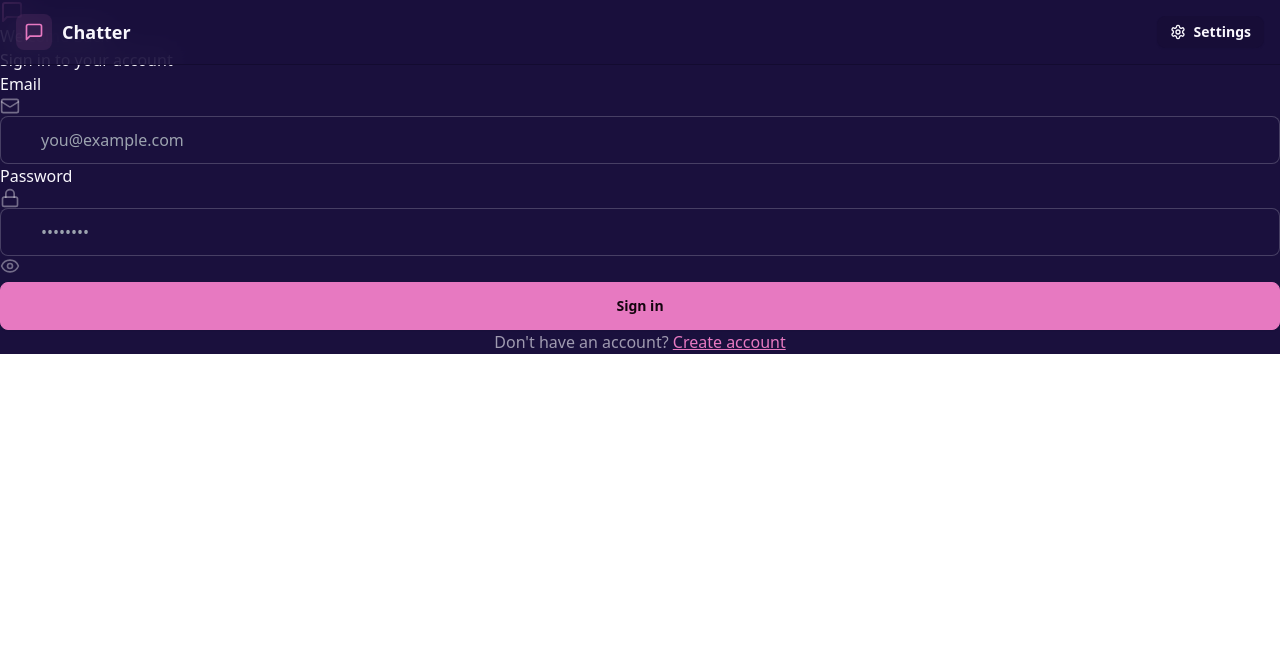
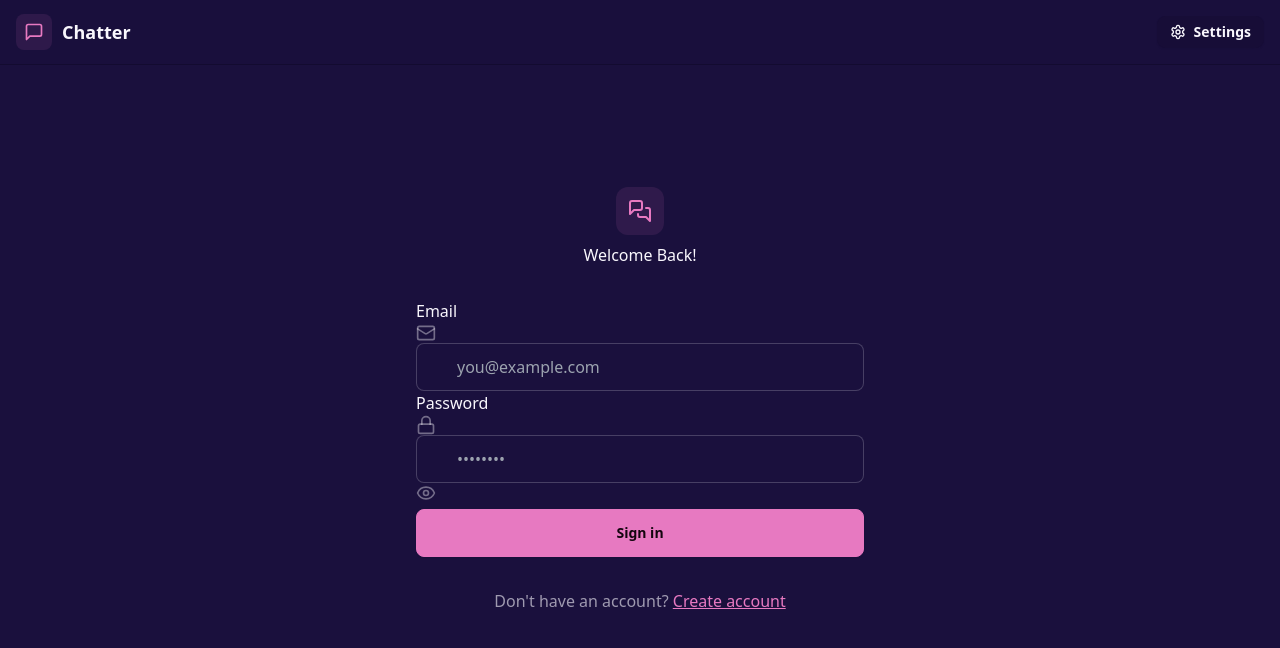
Before and after one commit to kundanpdl/Chatter-MERN, a React (Vite) app in the folder frontend/: page /login in a window 1280 px wide. Shown: the top 648 px of the page. Built offline with nearby package versions, Linux system fonts and the light colour scheme; no server answers.

Commit message:
login page UI updated

```diff
--- a/frontend/src/pages/LoginPage.jsx
+++ b/frontend/src/pages/LoginPage.jsx
@@ -1,6 +1,6 @@
 import { useState } from "react";
 import { authStore } from "../store/authStore";
-import { Eye, EyeOff, Loader2, Lock, Mail, MessageSquare } from "lucide-react";
+import { Eye, EyeOff, Loader2, Lock, Mail, MessagesSquare } from "lucide-react";
 import { Link } from "react-router-dom";
 
 const LoginPage = () => {
@@ -15,16 +15,18 @@ const LoginPage = () => {
     login(formData);
   };
   return (
-    <div>
-      <div>
-        <div>
-          <div>
-            <div>
-              <div>
-                <MessageSquare className="w-6 h-6 text-primary" />
+    <div className="h-screen grid">
+      <div className="flex flex-col justify-center items-center p-6 sm:p-12">
+        <div className="w-full max-w-md space-y-8">
+          <div className="text-center mb-8">
+            <div className="flex flex-col items-center gap-2 group">
+              <div
+                className="w-12 h-12 rounded-xl bg-primary/10 flex items-center justify-center group-hover:bg-primary/20
+              transition-colors"
+              >
+                <MessagesSquare className="w-6 h-6 text-primary" />
               </div>
-              <h1>Welcome Back</h1>
-              <p>Sign in to your account</p>
+              <p>Welcome Back!</p>
             </div>
           </div>
 
```
